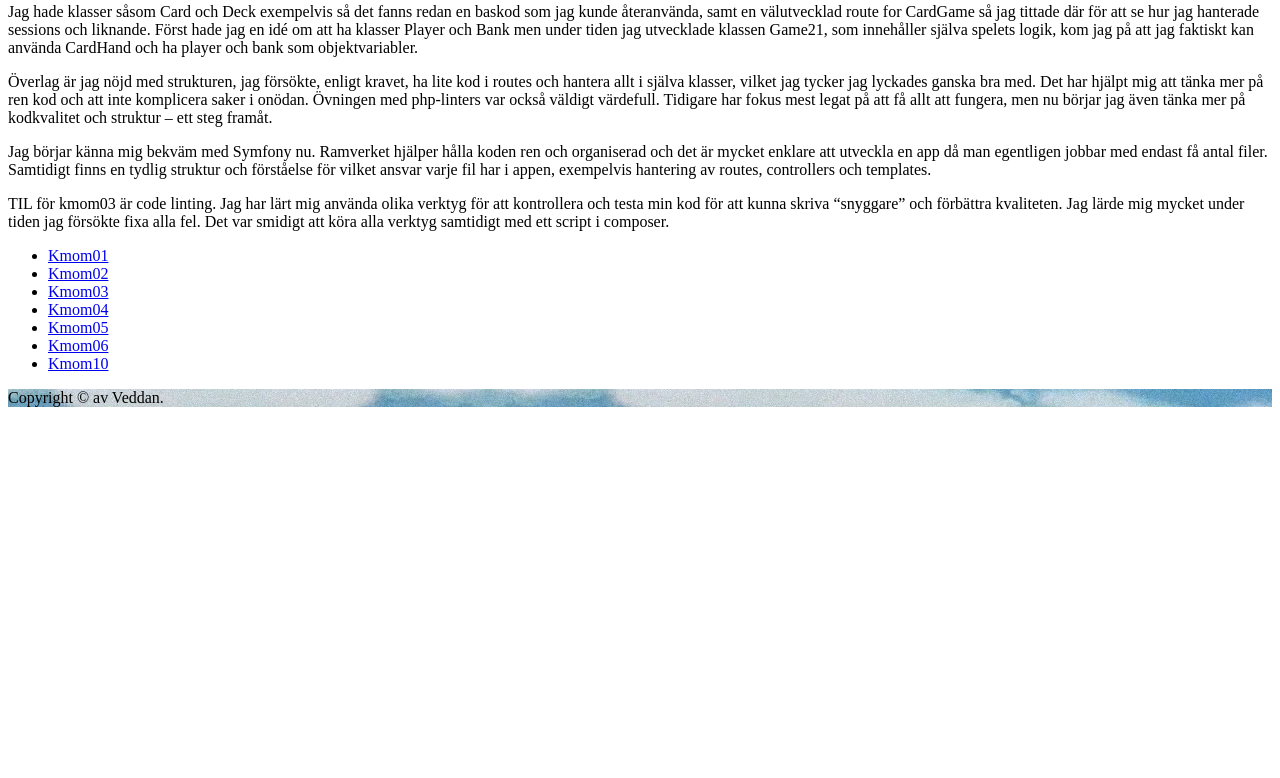
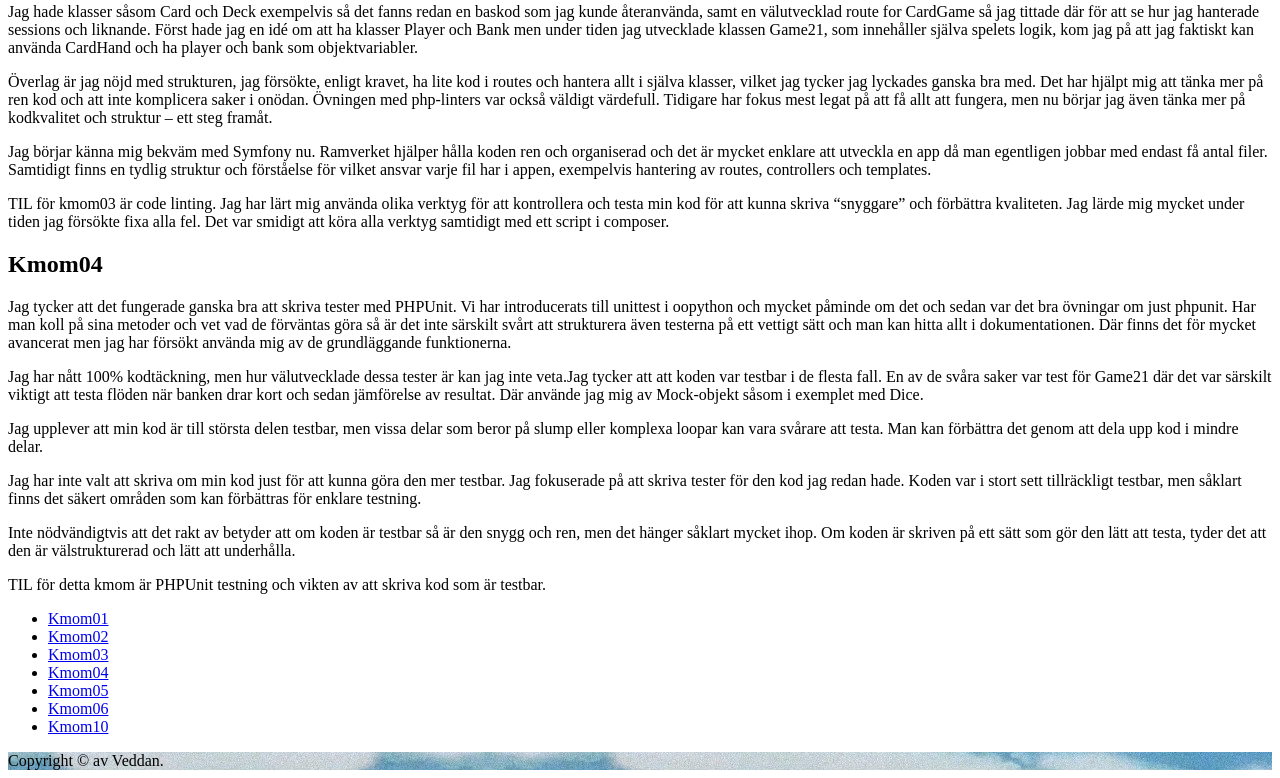
Before and after one commit to Veddan12/mvc, a Symfony app: template templates/report.html.twig in a window 1280 px wide. Shown: the part 1015-1793 px from the top of the page. Before the commit the page ends 1422 px from the top, so only its background shows below. Run offline with Twig, Linux system fonts and the light colour scheme; the template is opened without the code that fills it, so the values that code supplies are empty; some libraries are stand-ins or nearby versions.

Commit message:
Update report

```diff
--- a/templates/report.html.twig
+++ b/templates/report.html.twig
@@ -28,6 +28,13 @@
             <p>Överlag är jag nöjd med strukturen, jag försökte, enligt kravet, ha lite kod i routes och hantera allt i själva klasser, vilket jag tycker jag lyckades ganska bra med. Det har hjälpt mig att tänka mer på ren kod och att inte komplicera saker i onödan. Övningen med php-linters var också väldigt värdefull. Tidigare har fokus mest legat på att få allt att fungera, men nu börjar jag även tänka mer på kodkvalitet och struktur – ett steg framåt.</p>
             <p>Jag börjar känna mig bekväm med Symfony nu. Ramverket hjälper hålla koden ren och organiserad och det är mycket enklare att utveckla en app då man egentligen jobbar med endast få antal filer.  Samtidigt finns en tydlig struktur och förståelse för vilket ansvar varje fil har i appen, exempelvis hantering av routes, controllers och templates.</p>
             <p>TIL för kmom03 är code linting. Jag har lärt mig använda olika verktyg för att kontrollera och testa min kod för att kunna skriva “snyggare” och förbättra kvaliteten. Jag lärde mig mycket under tiden jag försökte fixa alla fel. Det var smidigt att köra alla verktyg samtidigt med ett script i composer.</p>
+            <h2 id="Kmom04">Kmom04</h2>
+            <p>Jag tycker att det fungerade ganska bra att skriva tester med PHPUnit. Vi har introducerats till unittest i oopython och mycket påminde om det och sedan var det bra övningar om just phpunit. Har man koll på sina metoder och vet vad de förväntas göra så är det inte särskilt svårt att strukturera även testerna på ett vettigt sätt och man kan hitta allt i dokumentationen. Där finns det för mycket avancerat men jag har försökt använda mig av de grundläggande funktionerna.</p>
+            <p>Jag har nått 100% kodtäckning, men hur välutvecklade dessa tester är kan jag inte veta.Jag tycker att att koden var testbar i de flesta fall. En av de svåra saker var test för Game21 där det var särskilt viktigt att testa flöden när banken drar kort och sedan jämförelse av resultat. Där använde jag mig av Mock-objekt såsom i exemplet med Dice.</p>
+            <p>Jag upplever att min kod är till största delen testbar, men vissa delar som beror på slump eller komplexa loopar kan vara svårare att testa. Man kan förbättra det genom att dela upp kod i mindre delar.</p>
+            <p>Jag har inte valt att skriva om min kod just för att kunna göra den mer testbar. Jag fokuserade på att skriva tester för den kod jag redan hade. Koden var i stort sett tillräckligt testbar, men såklart finns det säkert områden som kan förbättras för enklare testning.</p>
+            <p>Inte nödvändigtvis att det rakt av betyder att om koden är testbar så är den snygg och ren, men det hänger såklart mycket ihop. Om koden är skriven på ett sätt som gör den lätt att testa, tyder det att den är välstrukturerad och lätt att underhålla.</p>
+            <p>TIL för detta kmom är PHPUnit testning och vikten av att skriva kod som är testbar.</p>
         </div>
         <div class="side-bar">
             <ul>
```
